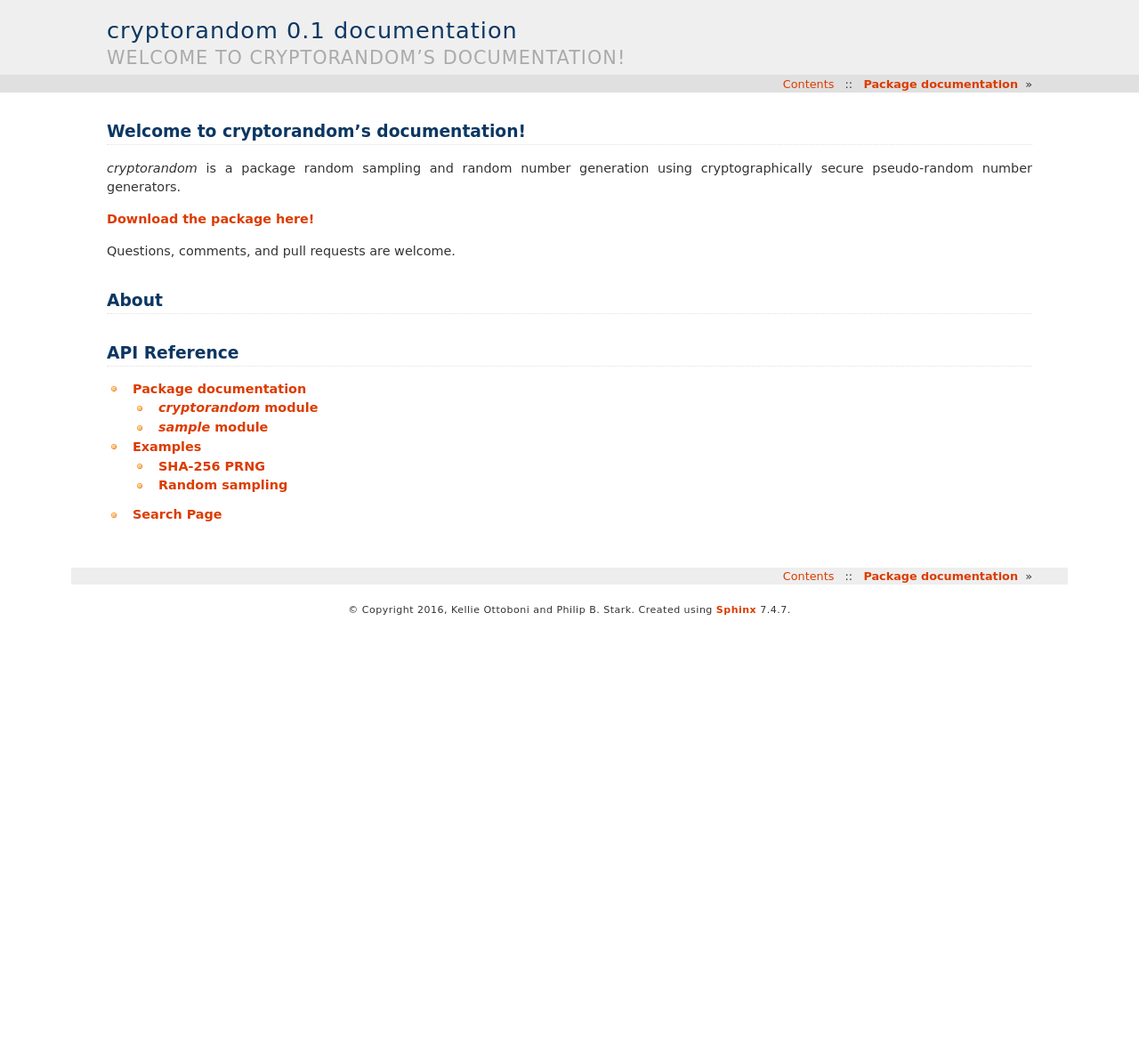
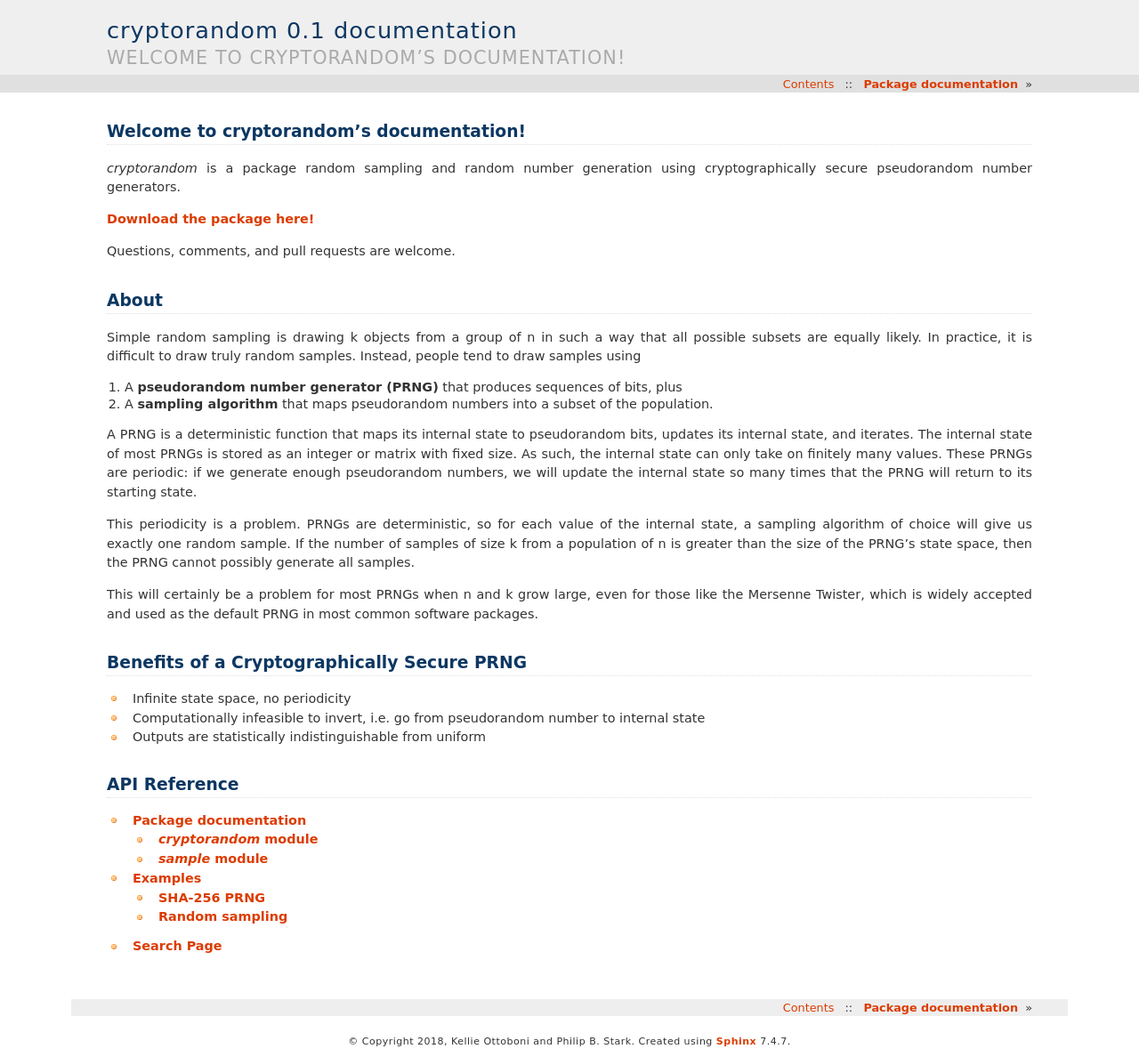
Before and after one commit to statlab/cryptorandom, a Sphinx documentation site: the page built from docs/index.rst, in a window 1280 px wide. Shown: the whole page at 89% size. Built offline with Sphinx 7.4.7, drawn with Linux system fonts in a browser that asks for light colours; formulas are drawn with MathJax 3; before the commit the page ends 900 px from its top, so only the background shows below that.

Commit message:
DOC: misc doc changes

```diff
--- a/docs/conf.py
+++ b/docs/conf.py
@@ -60,7 +60,7 @@ master_doc = 'index'
 
 # General information about the project.
 project = u'cryptorandom'
-copyright = u'2016, Kellie Ottoboni and Philip B. Stark'
+copyright = u'2018, Kellie Ottoboni and Philip B. Stark'
 author = u'Kellie Ottoboni and Philip B. Stark'
 
 # The version info for the project you're documenting, acts as replacement for
--- a/docs/index.rst
+++ b/docs/index.rst
@@ -2,7 +2,7 @@ Welcome to cryptorandom's documentation!
 ========================================
 
 `cryptorandom` is a package random sampling and random number generation using
-cryptographically secure pseudo-random number generators.
+cryptographically secure pseudorandom number generators.
 
 `Download the package here!`__
 
@@ -12,6 +12,23 @@ Questions, comments, and pull requests are welcome.
 
 About
 =====
+
+Simple random sampling is drawing k objects from a group of n in such a way that all possible subsets are equally likely. In practice, it is difficult to draw truly random samples. Instead, people tend to draw samples using
+
+1. A **pseudorandom number generator (PRNG)** that produces sequences of bits, plus
+2. A **sampling algorithm** that maps pseudorandom numbers into a subset of the population.
+
+A PRNG is a deterministic function that maps its internal state to pseudorandom bits, updates its internal state, and iterates. The internal state of most PRNGs is stored as an integer or matrix with fixed size. As such, the internal state can only take on finitely many values. These PRNGs are periodic: if we generate enough pseudorandom numbers, we will update the internal state so many times that the PRNG will return to its starting state.
+
+This periodicity is a problem. PRNGs are deterministic, so for each value of the internal state, a sampling algorithm of choice will give us exactly one random sample. If the number of samples of size k from a population of n is greater than the size of the PRNG's state space, then the PRNG cannot possibly generate all samples.
+
+This will certainly be a problem for most PRNGs when n and k grow large, even for those like the Mersenne Twister, which is widely accepted and used as the default PRNG in most common software packages.
+
+Benefits of a Cryptographically Secure PRNG
+===========================================
+* Infinite state space, no periodicity
+* Computationally infeasible to invert, i.e. go from pseudorandom number to internal state
+* Outputs are statistically indistinguishable from uniform
 
 
 API Reference
--- a/setup.py
+++ b/setup.py
@@ -1,6 +1,6 @@
 #! /usr/bin/env python
 
-descr = """Pseudorandom number generators based on cryptographic hash functions
+descr = """Pseudorandom number generator and random sampling using cryptographic hash functions
 
 """
 
@@ -8,7 +8,7 @@ import os
 
 
 DISTNAME = 'cryptorandom'
-DESCRIPTION = 'Pseudorandom number generators based on cryptographic hash functions'
+DESCRIPTION = 'Pseudorandom number generator and random sampling using cryptographic hash functions'
 LONG_DESCRIPTION = descr
 AUTHOR = 'Kellie Ottoboni and Philip B. Stark'
 AUTHOR_EMAIL = 'kellieotto@berkeley.edu'
```
Also changed, not shown: README.md (+3 -3 lines).
